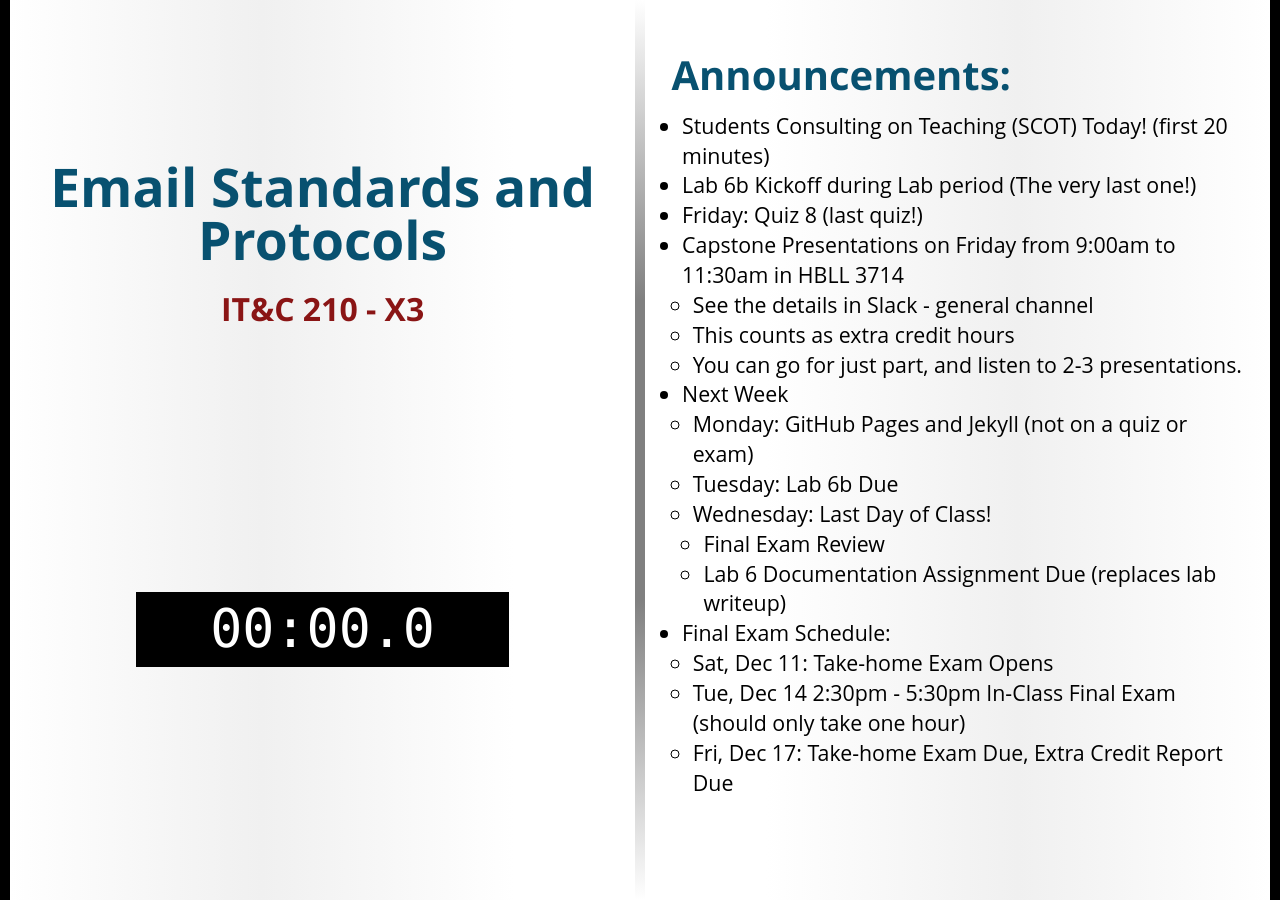
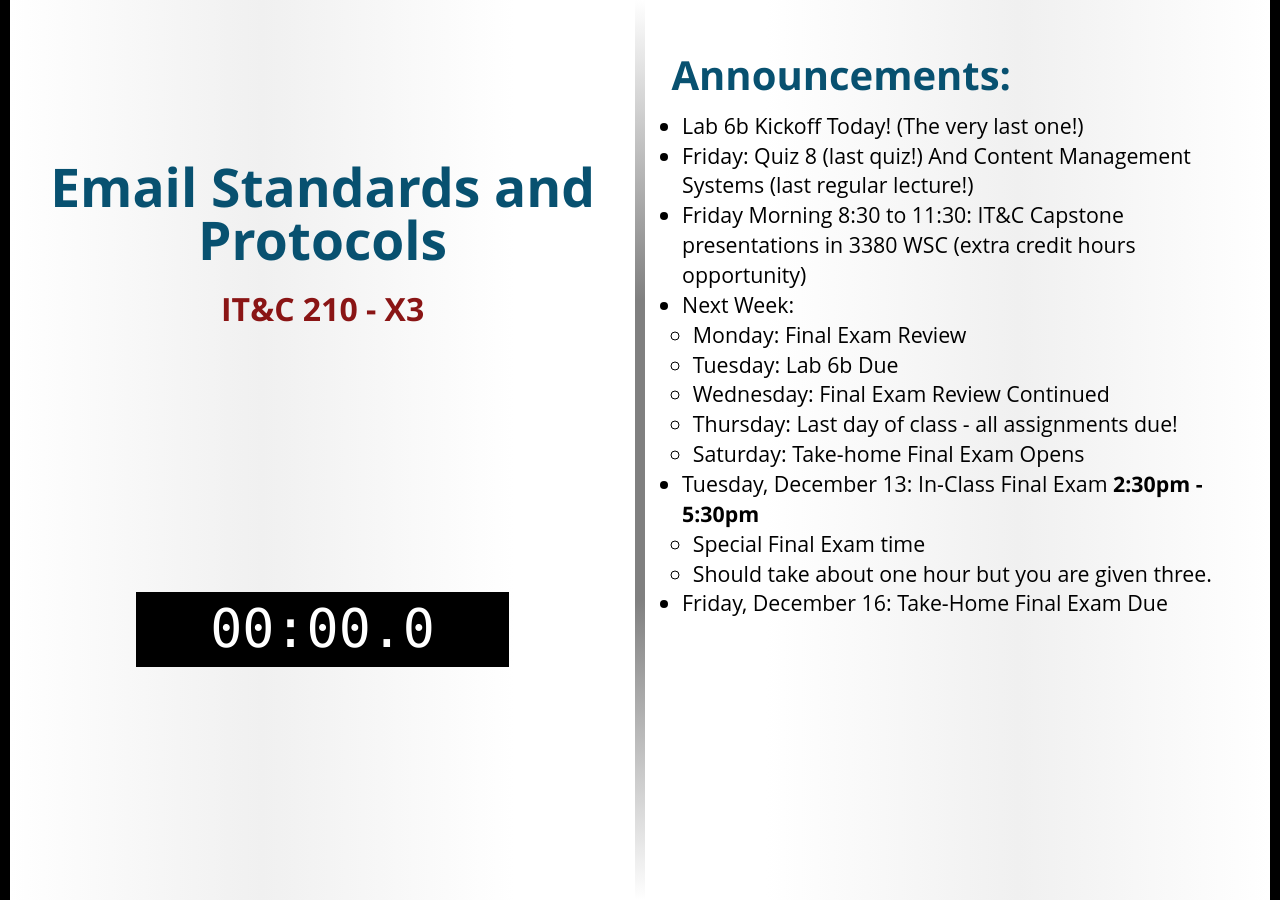
Before and after one commit to BYU-ITC-210/BYU-ITC-210.github.io, a Jekyll site: the page built from _welcome/X3.md, in a window 1280 px wide. Built offline with Jekyll 4.4.1, drawn with Linux system fonts in a browser that asks for light colours; some web fonts are replaced.

Commit message:
Welcome X3

```diff
--- a/_welcome/X3.md
+++ b/_welcome/X3.md
@@ -3,20 +3,16 @@ title: Email Standards and Protocols
 session: X3
 ---
 
-* Students Consulting on Teaching (SCOT) Today! (first 20 minutes)
-* Lab 6b Kickoff during Lab period (The very last one!)
-* Friday: Quiz 8 (last quiz!)
-* Capstone Presentations on Friday from 9:00am to 11:30am in HBLL 3714
-    * See the details in Slack - general channel
-    * This counts as extra credit hours
-    * You can go for just part, and listen to 2-3 presentations.
-* Next Week
-    * Monday: GitHub Pages and Jekyll (not on a quiz or exam)
+* Lab 6b Kickoff Today! (The very last one!)
+* Friday: Quiz 8 (last quiz!) And Content Management Systems (last regular lecture!)
+* Friday Morning 8:30 to 11:30: IT&C Capstone presentations in 3380 WSC (extra credit hours opportunity)
+* Next Week:
+    * Monday: Final Exam Review
     * Tuesday: Lab 6b Due
-    * Wednesday: Last Day of Class!
-        * Final Exam Review
-        * Lab 6 Documentation Assignment Due (replaces lab writeup)
-* Final Exam Schedule:
-    * Sat, Dec 11: Take-home Exam Opens
-    * Tue, Dec 14 2:30pm - 5:30pm In-Class Final Exam (should only take one hour)
-    * Fri, Dec 17: Take-home Exam Due, Extra Credit Report Due
+    * Wednesday: Final Exam Review Continued
+    * Thursday: Last day of class - all assignments due!
+    * Saturday: Take-home Final Exam Opens
+* Tuesday, December 13: In-Class Final Exam **2:30pm - 5:30pm**
+    * Special Final Exam time
+    * Should take about one hour but you are given three.
+* Friday, December 16: Take-Home Final Exam Due
```
Also changed, not shown: _welcome/S36.md (+11 -11 lines).
